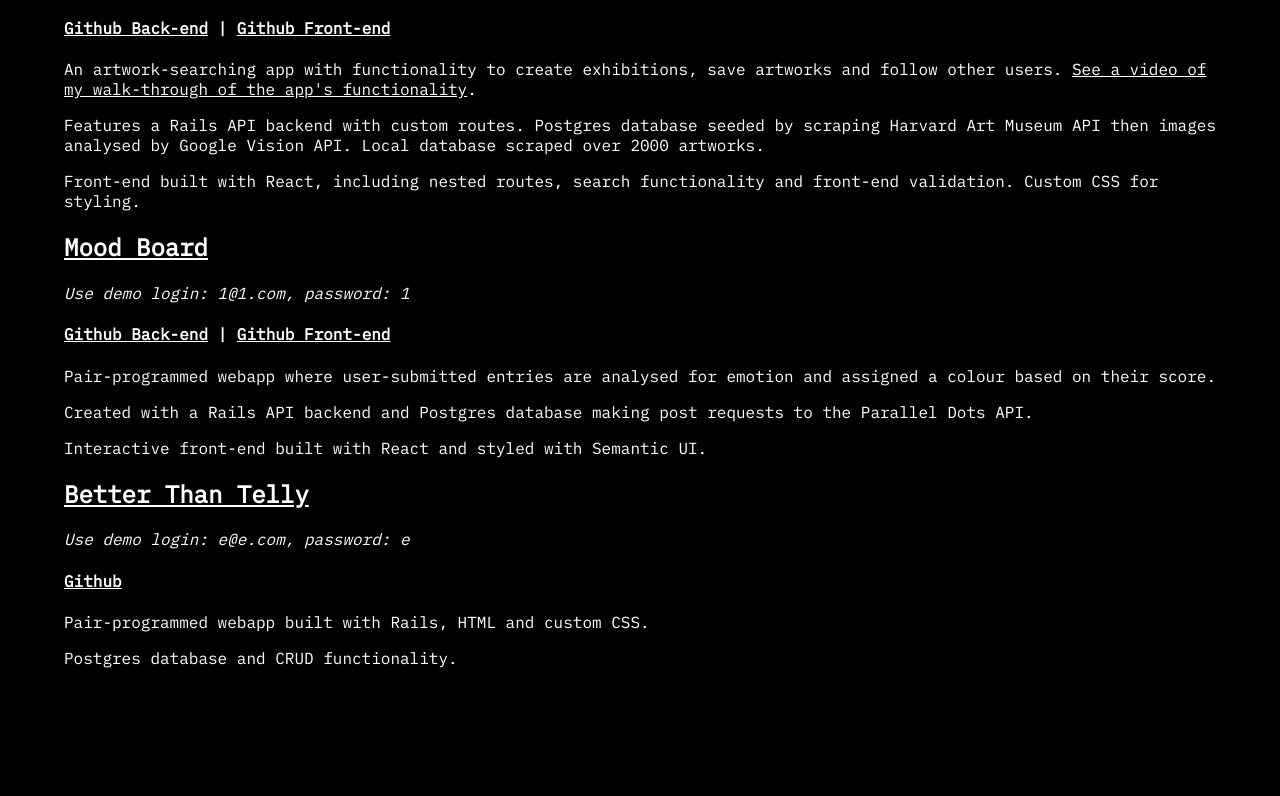
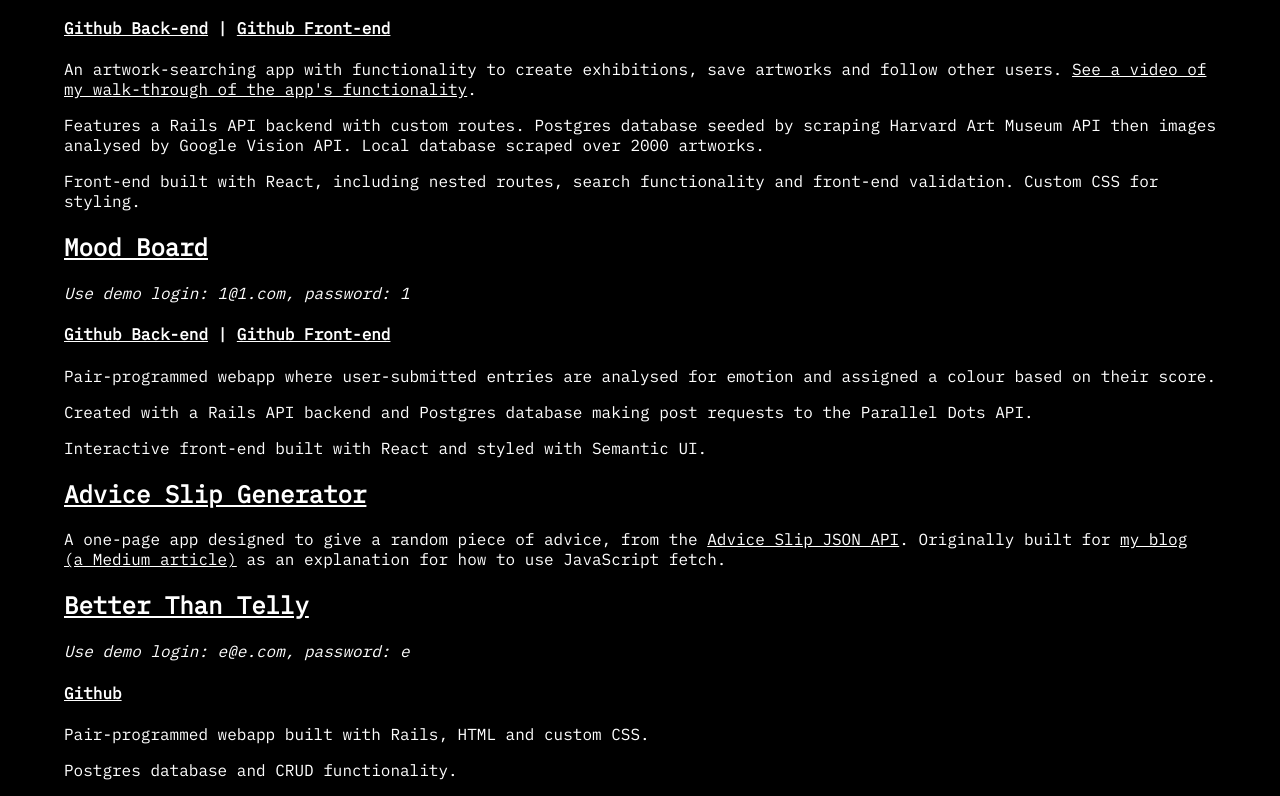
Before and after one commit to softscienceprojects/softscienceprojects.github.io, a plain HTML site: page index.html in a window 1280 px wide. Shown: the part 892-1688 px from the top of the page. Before the commit the page ends 1576 px from the top, so only its background shows below. Drawn offline with Linux system fonts and the light colour scheme.

Commit message:
added link to Advice Slip Generator

```diff
--- a/index.html
+++ b/index.html
@@ -64,6 +64,11 @@
         <p>Created with a Rails API backend and Postgres database making post requests to the Parallel Dots API.</p>
         <p>Interactive front-end built with React and styled with Semantic UI.</p>
 
+        <h2><a href="https://softscienceprojects.github.io/advice-slips/">Advice Slip Generator</a></h2>
+        <p>A one-page app designed to give a random piece of advice, from the <a href="https://api.adviceslip.com/">Advice Slip JSON API</a>. Originally built for
+        <a href="https://medium.com/@ppt.co.uk/project-walk-through-building-a-simple-advice-slip-generator-cab99c62b8bb">my blog (a Medium article)</a> as an explanation for
+        how to use JavaScript fetch.</p>
+
         <h2><a href="https://betterthantelly.herokuapp.com/">Better Than Telly</a></h2>
         <p><em>Use demo login: e@e.com, password: e </em></p>
         <h4><a href="https://github.com/softscienceprojects/Mod-2-Final-Project/tree/master/BetterThanTelly">Github</a></h4>
```
